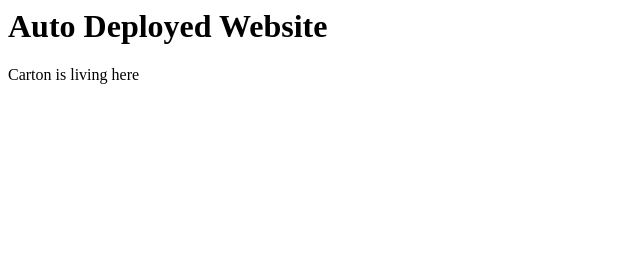
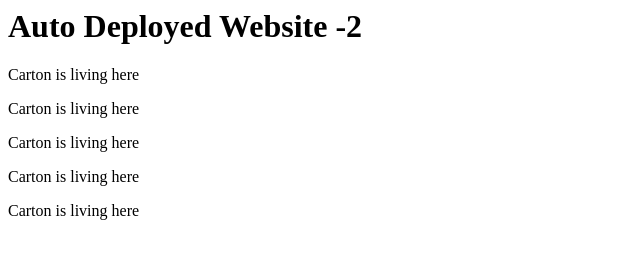
Before and after one commit to CarMyers/vercel-continuious-deployment, a plain HTML site: page index.html in a window 1280 px wide. Shown: the whole page, without its empty margins (0-640 px from the left). Drawn offline with Linux system fonts and the light colour scheme.

Commit message:
Update index.html

```diff
--- a/index.html
+++ b/index.html
@@ -1,2 +1,6 @@
-<h1>Auto Deployed Website</h1>
+<h1>Auto Deployed Website -2</h1>
 <p>Carton is living here</p>
+<p>Carton is living here</p>
+<p>Carton is living here</p>
+<p>Carton is living here</p>
+<p>Carton is living here</p>
```
